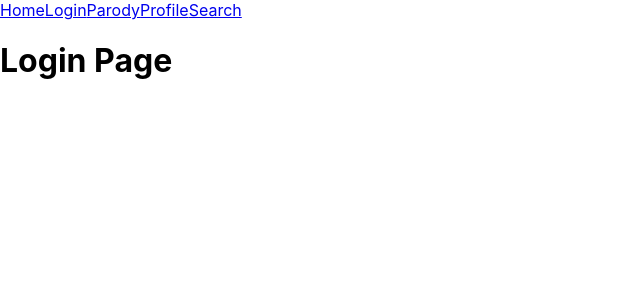
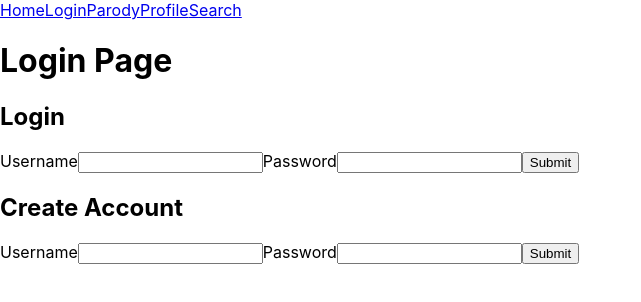
Before and after one commit to skyes-the-limit/parody-party-web, a React (Create React App) app: page /login in a window 1280 px wide. Shown: the top 302 px of the page, without its empty margins (0-641 px from the left). Built offline with nearby package versions, Linux system fonts and the light colour scheme.

Commit message:
initial account forms

```diff
--- a/package.json
+++ b/package.json
@@ -6,10 +6,13 @@
     "@testing-library/jest-dom": "^5.16.4",
     "@testing-library/react": "^13.1.1",
     "@testing-library/user-event": "^13.5.0",
+    "formik": "^2.2.9",
+    "prop-types": "^15.8.1",
     "react": "^18.0.0",
     "react-dom": "^18.0.0",
     "react-router-dom": "^6.3.0",
-    "web-vitals": "^2.1.4"
+    "web-vitals": "^2.1.4",
+    "yup": "^0.32.11"
   },
   "scripts": {
     "start": "react-scripts start",
--- a/src/components/Login/Login.jsx
+++ b/src/components/Login/Login.jsx
@@ -1,8 +1,74 @@
 import React from 'react'
+import PropTypes from 'prop-types'
+import * as Yup from 'yup'
+import { Field, Form, Formik } from 'formik'
+
+const AccountForm = ({ handleSubmit }) => {
+  return (
+    <Formik
+      initialValues={{
+        username: '',
+        password: ''
+      }}
+      validationSchema={SignupSchema}
+      onSubmit={handleSubmit}
+    >
+      {({ errors, touched }) => (
+        <Form>
+          <label htmlFor='username'>Username</label>
+          <Field name="username" />
+          {(errors.username && touched.username) &&
+            <div>{errors.username}</div>
+          }
+
+          <label htmlFor='password'>Password</label>
+          <Field type="password" name="password" />
+          {(errors.password && touched.password) &&
+            <div>{errors.password}</div>
+          }
+
+          {errors.email && touched.email ? <div>{errors.email}</div> : null}
+          <button type="submit" disabled={!Object.keys(errors).length === 0 && Object.keys(touched).length === 0}>Submit</button>
+        </Form>
+      )}
+    </Formik>
+  )
+}
+
+AccountForm.propTypes = {
+  handleSubmit: PropTypes.func.isRequired
+}
+
+const SignupSchema = Yup.object().shape({
+  username: Yup.string()
+    .min(4, 'Username must be at least 4 characters')
+    .max(16, 'Username may not exceed 16 characters')
+    .required('Required'),
+  password: Yup.string()
+    .min(8, 'Password must be at least 8 characters')
+    .max(32, 'Username may not exceed 32 characters')
+    .required('Required')
+})
+
+const submitLogin = (values) => {
+  console.log(values)
+}
+
+const submitCreateAccount = (values) => {
+  console.log(values)
+}
 
 const Login = () => {
   return (
-    <h1>Login Page</h1>
+    <div>
+      <h1>Login Page</h1>
+
+      <h2>Login</h2>
+      <AccountForm handleSubmit={submitLogin} />
+
+      <h2>Create Account</h2>
+      <AccountForm handleSubmit={submitCreateAccount} />
+    </div>
   )
 }
 
--- a/src/index.js
+++ b/src/index.js
@@ -2,7 +2,6 @@ import React from 'react'
 import ReactDOM from 'react-dom/client'
 import './index.css'
 import App from './App'
-import reportWebVitals from './reportWebVitals'
 
 const root = ReactDOM.createRoot(document.getElementById('root'))
 root.render(
@@ -10,8 +9,3 @@ root.render(
     <App />
   </React.StrictMode>
 )
-
-// If you want to start measuring performance in your app, pass a function
-// to log results (for example: reportWebVitals(console.log))
-// or send to an analytics endpoint. Learn more: https://bit.ly/CRA-vitals
-reportWebVitals()
--- a/src/reportWebVitals.js
+++ /dev/null
@@ -1,13 +0,0 @@
-const reportWebVitals = onPerfEntry => {
-  if (onPerfEntry && onPerfEntry instanceof Function) {
-    import('web-vitals').then(({ getCLS, getFID, getFCP, getLCP, getTTFB }) => {
-      getCLS(onPerfEntry)
-      getFID(onPerfEntry)
-      getFCP(onPerfEntry)
-      getLCP(onPerfEntry)
-      getTTFB(onPerfEntry)
-    })
-  }
-}
-
-export default reportWebVitals
```
Also changed, not shown: .eslintrc.json, 1 other file (tests, documents, lock files or other folders).
